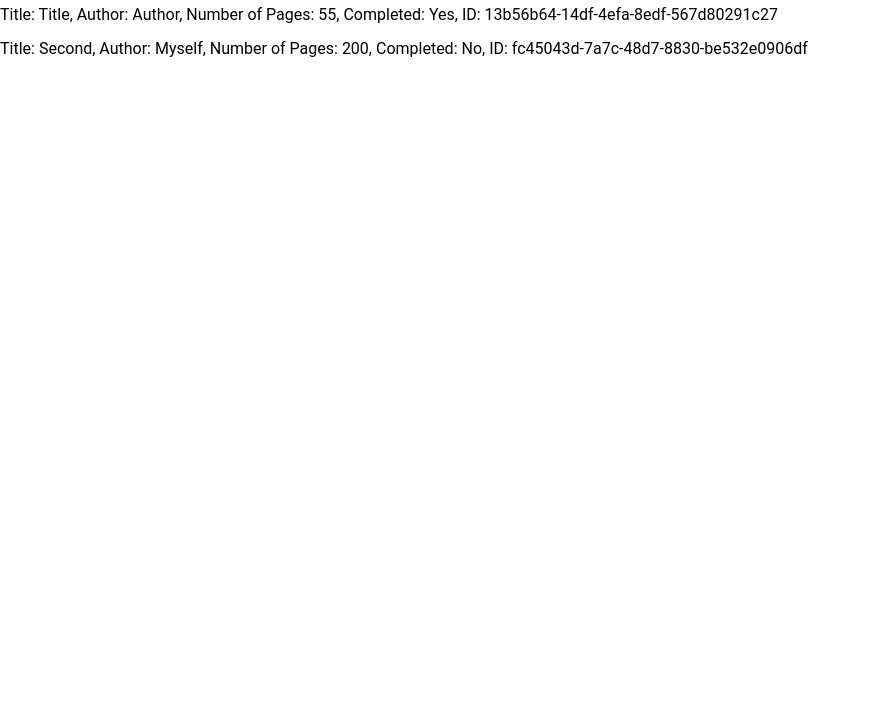
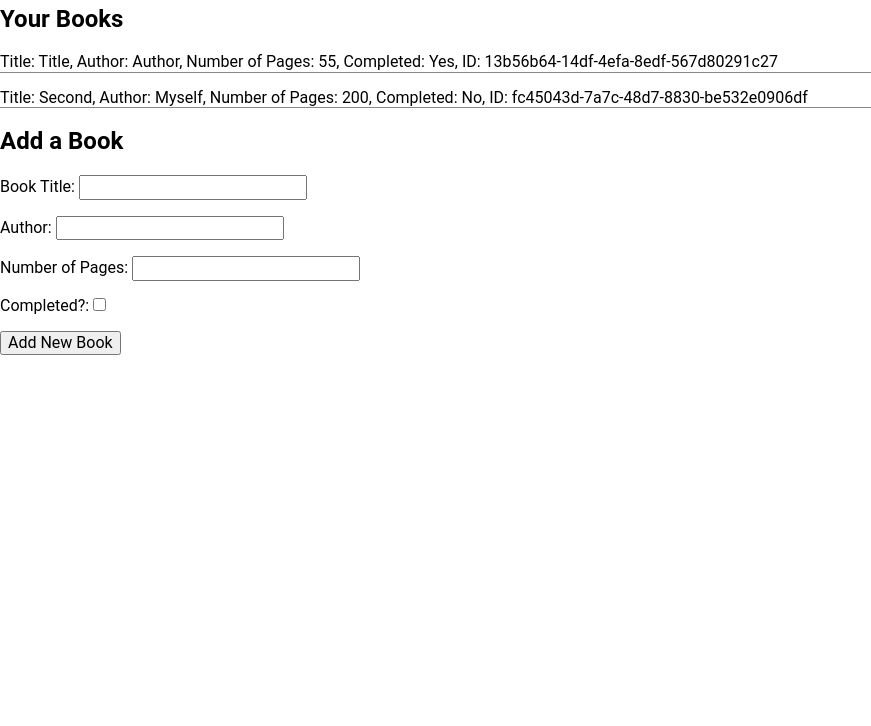
Before and after one commit to ahmedmustafam/library-project, a website: page index.html in a window 1280 px wide. Shown: the part 74-800 px from the top of the page, without its empty margins (0-871 px from the left). Drawn offline with nearby package versions, Linux system fonts and the light colour scheme.

Commit message:
Add form to add new books to myLibrary

```diff
--- a/index.html
+++ b/index.html
@@ -4,10 +4,35 @@
     <meta charset="UTF-8" />
     <meta name="viewport" content="width=device-width, initial-scale=1.0" />
     <title>Library</title>
-    <link rel="stylesheet" href="styles.css">
+    <link rel="stylesheet" href="styles.css" />
     <script src="scripts.js" defer></script>
   </head>
   <body>
-    <h1>Your Books</h1>
+    <h1>Digital Library</h1>
+    <div class="first">
+      <h2 class="booksHeader">Your Books</h2>
+    </div>
+    <div class="second">
+      <h2>Add a Book</h2>
+      <form id="Form">
+        <p>
+          <label for="title">Book Title:</label>
+          <input type="text" id="title" name="title" />
+        </p>
+        <p>
+          <label for="author">Author:</label>
+          <input type="text" id="author" name="author" />
+        </p>
+        <p>
+          <label for="numpages">Number of Pages:</label>
+          <input type="number" id="numpages" name="numpages" />
+        </p>
+        <p>
+          <label for="completed">Completed?:</label>
+          <input type="checkbox" id="completed" name="completed" />
+        </p>
+        <button type="submit">Add New Book</button>
+      </form>
+    </div>
   </body>
 </html>
--- a/scripts.js
+++ b/scripts.js
@@ -27,11 +27,30 @@ addBookToLibrary(secondBook);
 
 const libraryDisplay = document.createElement("div");
 
-myLibrary.forEach((book) => {
-  const bookDetails = `Title: ${book.title}, Author: ${book.author}, Number of Pages: ${book.numPages}, Completed: ${book.completed}, ID: ${book.id}`;
-  const bookElement = document.createElement("p");
-  bookElement.textContent = bookDetails;
-  libraryDisplay.appendChild(bookElement);
+function showBooks() {
+  libraryDisplay.textContent = "";
+  myLibrary.forEach((book) => {
+    const bookDetails = `Title: ${book.title}, Author: ${book.author}, Number of Pages: ${book.numPages}, Completed: ${book.completed}, ID: ${book.id}`;
+    const bookElement = document.createElement("div");
+    bookElement.textContent = bookDetails;
+    bookElement.classList.toggle("books");
+    libraryDisplay.appendChild(bookElement);
+  });
+  const libDiv = document.querySelector(".first");
+  libDiv.appendChild(libraryDisplay);
+}
+
+showBooks();
+
+const form = document.getElementById("Form");
+form.addEventListener("submit", (e) => {
+  e.preventDefault();
+
+  const bookTitle = document.getElementById("title").value;
+  const bookAuthor = document.getElementById("author").value;
+  const bookPages = parseInt(document.getElementById("numpages").value);
+  const bookComplete = document.getElementById("completed").value;
+
+  addBookToLibrary(new Book(bookTitle, bookAuthor, bookPages, bookComplete));
+  showBooks();
 });
-
-document.body.appendChild(libraryDisplay);
--- a/styles.css
+++ b/styles.css
@@ -3,3 +3,8 @@
 * {
   font-family: "Roboto", system-ui, sans-serif;
 }
+
+.books {
+  margin-bottom: 16px;
+  border-bottom: 1px solid #888;
+}
```
